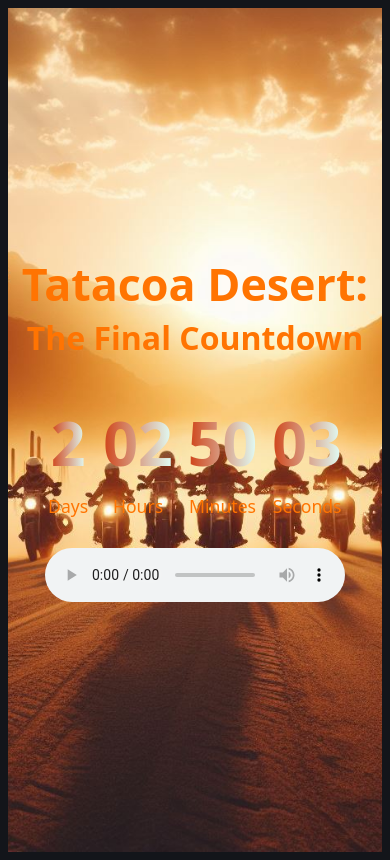
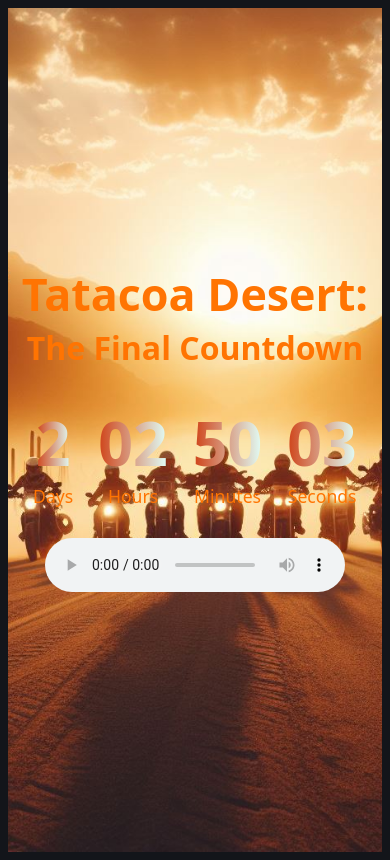
Before and after one commit to arantesxyz/lili-cantou-countdown, an Astro site: page / in a window 390 px wide. Built offline with nearby package versions, Linux system fonts and the light colour scheme; Astro itself is replaced by a stand-in of ours.

Commit message:
menor mobile update

```diff
--- a/src/pages/index.astro
+++ b/src/pages/index.astro
@@ -104,10 +104,10 @@ import Layout from '../layouts/Layout.astro';
       }
     }
 		.countdown {
-			gap: 15px;
+			gap: 25px;
 			.time {
 				& h2 {
-          margin: 10px 0;
+          margin: 0;
 					font-size: 3.8rem;
 				}
         & small {
```
